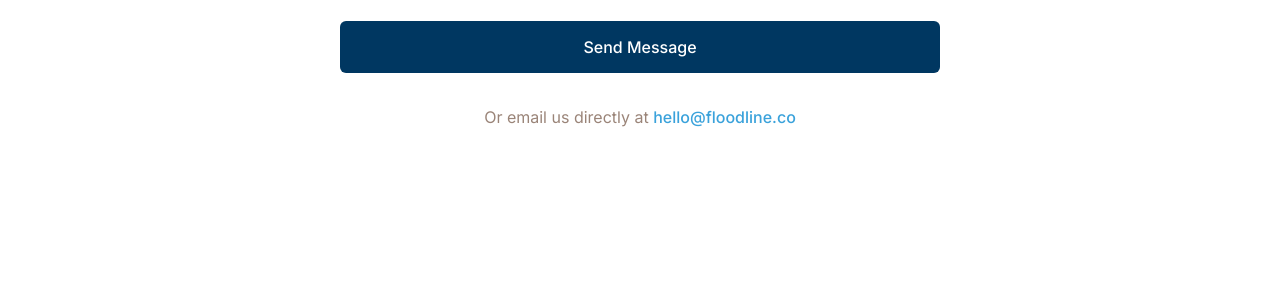
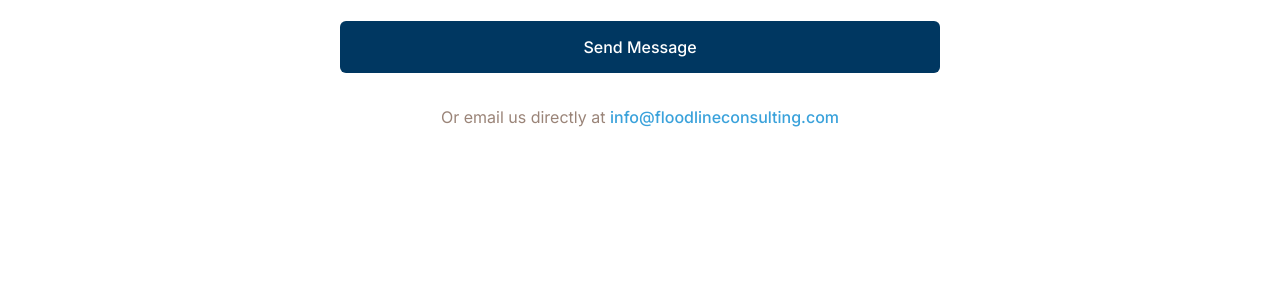
Before and after one commit to floodline-consulting/website, a Jekyll site: the page built from contact.html, in a window 1280 px wide and 900 px high, scrolled down 396 px. Shown: the part 422-722 px from the top of the window. Built offline with Jekyll 4.4.1, drawn with Linux system fonts in a browser that asks for light colours.

Commit message:
fix image

```diff
--- a/_config.yml
+++ b/_config.yml
@@ -1,5 +1,5 @@
 title: Floodline
-email: hello@floodline.co
+email: info@floodlineconsulting.com
 description: >-
   Technology consulting for ambitious startups. We help founders build
   the right thing, the right way.
--- a/_sass/_layout.scss
+++ b/_sass/_layout.scss
@@ -2,7 +2,7 @@
 .hero {
   background:
     linear-gradient(rgba($white, 0.88), rgba($primary-blue, 0.52)),
-    url('/assets/images/lake_boat.svg');
+    url('/assets/images/lakeboat.svg');
   background-position: center 60%;
   background-size: cover;
   background-repeat: no-repeat;
--- a/contact.html
+++ b/contact.html
@@ -13,7 +13,7 @@
 
 <section class="section">
   <div class="container">
-    <form class="contact-form" action="https://formspree.io/f/YOUR_FORM_ID" method="POST">
+    <form class="contact-form" action="https://formspree.io/f/xbdkolpy" method="POST">
       <div class="form-group">
         <label for="name">Name</label>
         <input type="text" id="name" name="name" required>
```
Also changed, not shown: assets/images/lakeboat.svg (renamed from assets/images/lake_boat.svg).
